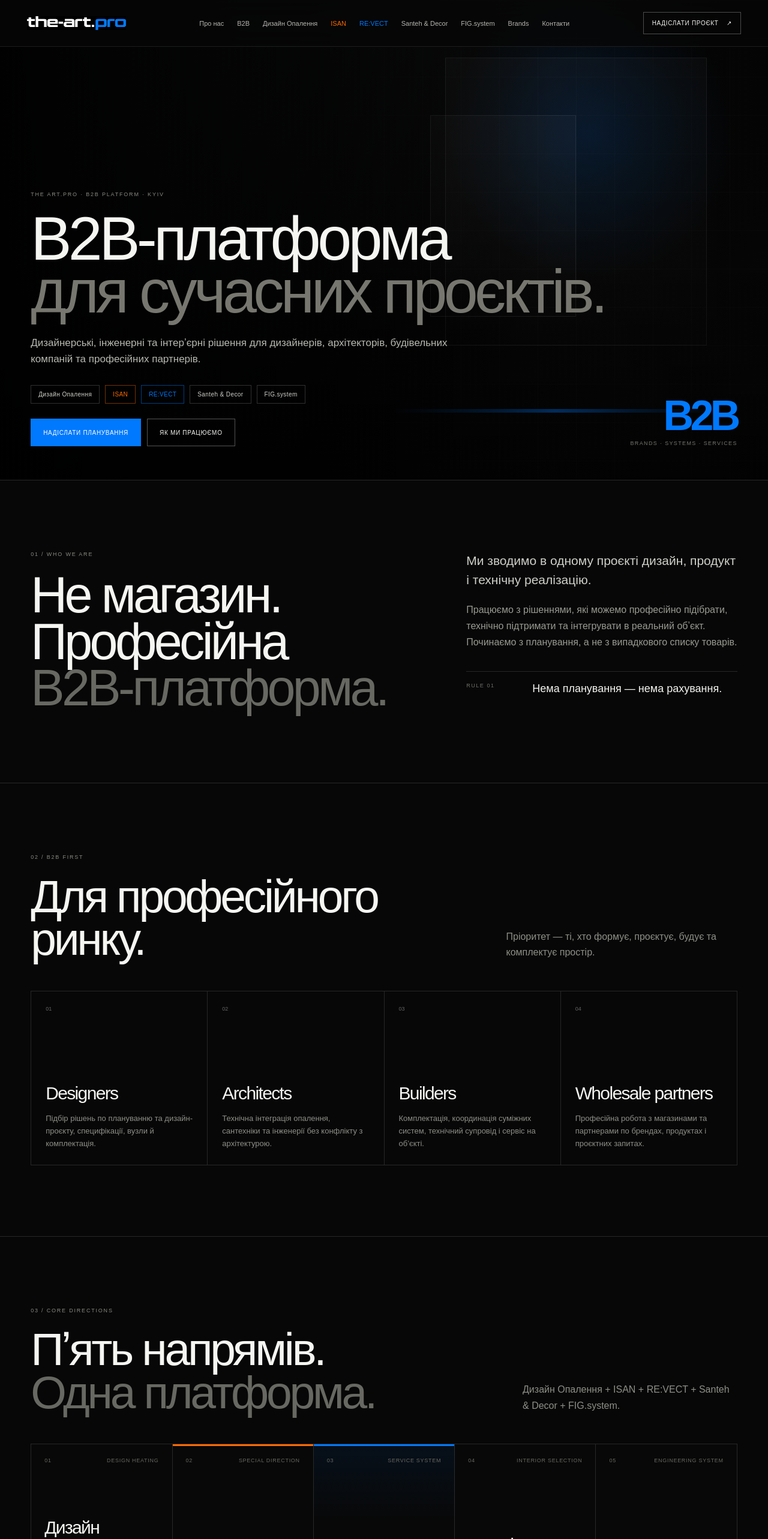
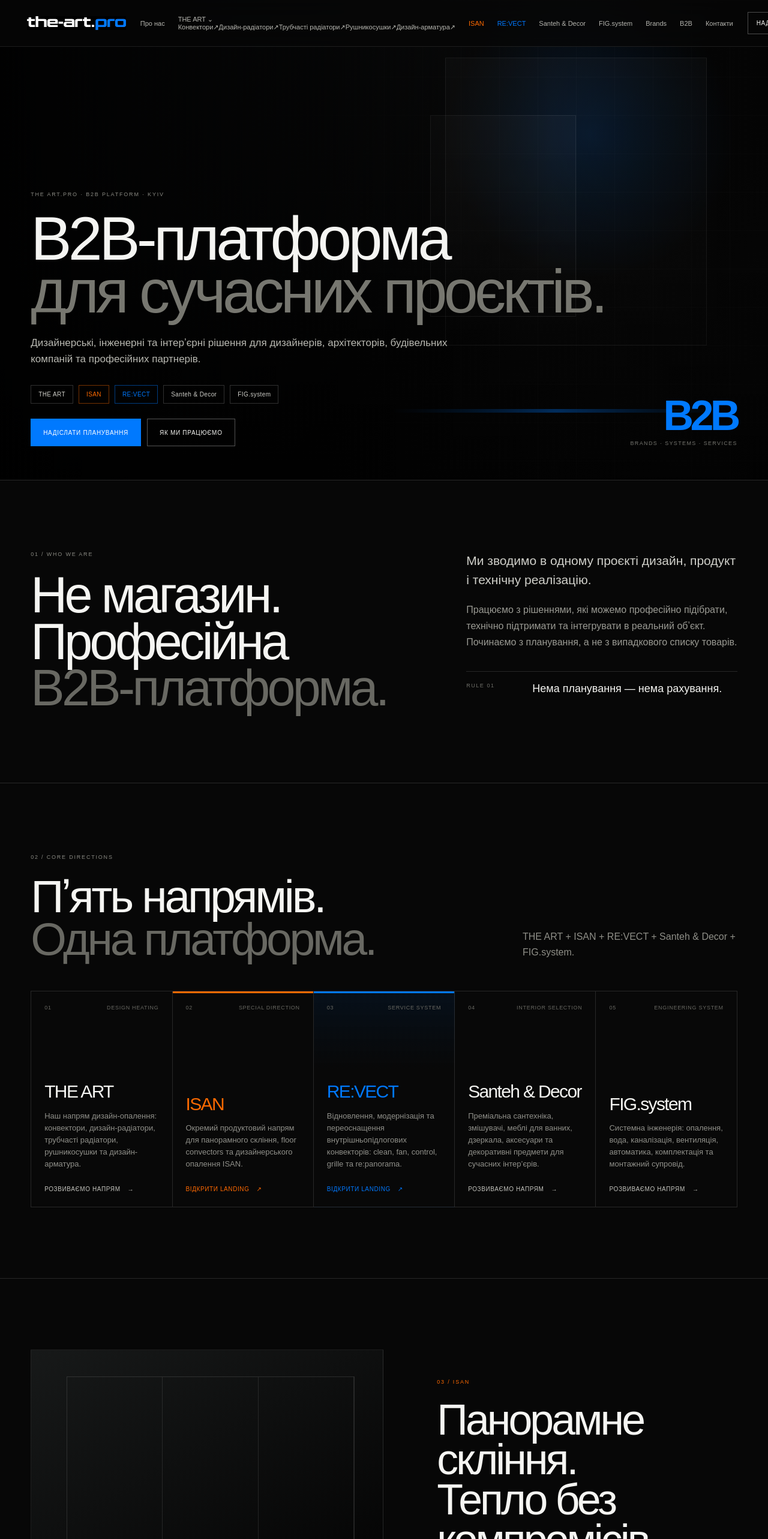
Before and after one commit to oleksandrsam-sys/the-art.pro, a Next.js app: page / in a window 1280 px wide. Shown: the top 2566 px of the page at 60% size. Built offline with nearby package versions, Linux system fonts and the light colour scheme.

Commit message:
Rework main navigation with THE ART dropdown and move B2B after Brands

```diff
--- a/app/page.tsx
+++ b/app/page.tsx
@@ -7,11 +7,11 @@ const audiences = [
 
 const directions = [
   {
-    id: 'design-heating',
+    id: 'the-art',
     no: '01',
-    title: 'Дизайн Опалення',
+    title: 'THE ART',
     subtitle: 'Design heating',
-    text: 'Дизайнерські радіатори, внутрішньопідлогові конвектори, електричні рушникосушки та арматура для інтерʼєрних проєктів.',
+    text: 'Наш напрям дизайн-опалення: конвектори, дизайн-радіатори, трубчасті радіатори, рушникосушки та дизайн-арматура.',
   },
   {
     id: 'isan',
@@ -74,6 +74,8 @@ const services = [
   },
 ]
 
+const theArtMenu = ['Конвектори', 'Дизайн-радіатори', 'Трубчасті радіатори', 'Рушникосушки', 'Дизайн-арматура']
+
 function Logo({width = 165}: {width?: number}) {
   return <img src="/the-art-pro-logo.svg" alt="the-art.pro" width={width} style={{height: 'auto', display: 'block'}} />
 }
@@ -85,194 +87,71 @@ export default function Home() {
         <a href="#top" className="logoLink"><Logo /></a>
         <nav className="nav" aria-label="Головна навігація">
           <a href="#platform">Про нас</a>
-          <a href="#b2b">B2B</a>
-          <a href="#design-heating">Дизайн Опалення</a>
+          <div className="navDropdown">
+            <a className="navDropdownTrigger" href="#the-art">THE ART <span>⌄</span></a>
+            <div className="navDropdownMenu">
+              {theArtMenu.map((item) => <a href="#the-art" key={item}>{item}<span>↗</span></a>)}
+            </div>
+          </div>
           <a className="isanNav" href="/isan">ISAN</a>
           <a className="revectNav" href="/revect">RE:VECT</a>
           <a href="#santeh">Santeh & Decor</a>
           <a href="#fig-system">FIG.system</a>
           <a href="#brands">Brands</a>
+          <a href="#b2b">B2B</a>
           <a href="#contacts">Контакти</a>
         </nav>
         <a className="navCta" href="#project-form">Надіслати проєкт <span>↗</span></a>
       </header>
 
       <section className="hero" id="top">
-        <div className="heroStage" aria-hidden="true">
-          <div className="heroGrid" />
-          <div className="heroPanel panelOne" />
-          <div className="heroPanel panelTwo" />
-          <div className="heroBlue" />
-        </div>
+        <div className="heroStage" aria-hidden="true"><div className="heroGrid" /><div className="heroPanel panelOne" /><div className="heroPanel panelTwo" /><div className="heroBlue" /></div>
         <div className="heroShade" />
         <div className="heroCopy">
           <p className="eyebrow">THE ART.PRO · B2B PLATFORM · KYIV</p>
           <h1>B2B-платформа<br /><span>для сучасних проєктів.</span></h1>
           <p className="lead">Дизайнерські, інженерні та інтерʼєрні рішення для дизайнерів, архітекторів, будівельних компаній та професійних партнерів.</p>
           <div className="heroDirections" aria-label="Основні напрями">
-            <a href="#design-heating">Дизайн Опалення</a>
-            <a className="isanPill" href="/isan">ISAN</a>
-            <a className="revectPill" href="/revect">RE:VECT</a>
-            <a href="#santeh">Santeh & Decor</a>
-            <a href="#fig-system">FIG.system</a>
+            <a href="#the-art">THE ART</a><a className="isanPill" href="/isan">ISAN</a><a className="revectPill" href="/revect">RE:VECT</a><a href="#santeh">Santeh & Decor</a><a href="#fig-system">FIG.system</a>
           </div>
-          <div className="heroActions">
-            <a className="button buttonBlue" href="#project-form">Надіслати планування</a>
-            <a className="button buttonGhost" href="#platform">Як ми працюємо</a>
-          </div>
+          <div className="heroActions"><a className="button buttonBlue" href="#project-form">Надіслати планування</a><a className="button buttonGhost" href="#platform">Як ми працюємо</a></div>
         </div>
         <div className="heroIndex"><span>B2B</span><small>Brands · Systems · Services</small></div>
       </section>
 
       <section className="platform section" id="platform">
         <div className="platformGrid">
-          <div>
-            <p className="kicker">01 / WHO WE ARE</p>
-            <h2>Не магазин.<br />Професійна<br /><span>B2B-платформа.</span></h2>
-          </div>
-          <div className="platformCopy">
-            <p className="largeCopy">Ми зводимо в одному проєкті дизайн, продукт і технічну реалізацію.</p>
-            <p>Працюємо з рішеннями, які можемо професійно підібрати, технічно підтримати та інтегрувати в реальний обʼєкт. Починаємо з планування, а не з випадкового списку товарів.</p>
-            <div className="ruleBlock"><span>RULE 01</span><strong>Нема планування — нема рахування.</strong></div>
-          </div>
-        </div>
-      </section>
-
-      <section className="audience section" id="b2b">
-        <div className="sectionHeader">
-          <div><p className="kicker">02 / B2B FIRST</p><h2>Для професійного<br />ринку.</h2></div>
-          <p>Пріоритет — ті, хто формує, проєктує, будує та комплектує простір.</p>
-        </div>
-        <div className="audienceGrid">
-          {audiences.map(([no, title, text]) => <article key={no}><span>{no}</span><h3>{title}</h3><p>{text}</p></article>)}
+          <div><p className="kicker">01 / WHO WE ARE</p><h2>Не магазин.<br />Професійна<br /><span>B2B-платформа.</span></h2></div>
+          <div className="platformCopy"><p className="largeCopy">Ми зводимо в одному проєкті дизайн, продукт і технічну реалізацію.</p><p>Працюємо з рішеннями, які можемо професійно підібрати, технічно підтримати та інтегрувати в реальний обʼєкт. Починаємо з планування, а не з випадкового списку товарів.</p><div className="ruleBlock"><span>RULE 01</span><strong>Нема планування — нема рахування.</strong></div></div>
         </div>
       </section>
 
       <section className="directions section">
-        <div className="sectionHeader wide">
-          <div><p className="kicker">03 / CORE DIRECTIONS</p><h2>Пʼять напрямів.<br /><span>Одна платформа.</span></h2></div>
-          <p>Дизайн Опалення + ISAN + RE:VECT + Santeh & Decor + FIG.system.</p>
-        </div>
+        <div className="sectionHeader wide"><div><p className="kicker">02 / CORE DIRECTIONS</p><h2>Пʼять напрямів.<br /><span>Одна платформа.</span></h2></div><p>THE ART + ISAN + RE:VECT + Santeh & Decor + FIG.system.</p></div>
         <div className="directionGrid">
-          {directions.map((item) => (
-            <article className={`directionCard ${item.tone === 'isan' ? 'directionIsan' : ''} ${item.tone === 'revect' ? 'directionRevect' : ''}`} id={item.id} key={item.id}>
-              <div className="cardTop"><span>{item.no}</span><span>{item.subtitle}</span></div>
-              <div>
-                <h3>{item.title}</h3>
-                <p>{item.text}</p>
-                {item.href ? <a href={item.href}>Відкрити landing <b>↗</b></a> : <span className="cardLink">Розвиваємо напрям <b>→</b></span>}
-              </div>
-            </article>
-          ))}
+          {directions.map((item) => <article className={`directionCard ${item.tone === 'isan' ? 'directionIsan' : ''} ${item.tone === 'revect' ? 'directionRevect' : ''}`} id={item.id} key={item.id}><div className="cardTop"><span>{item.no}</span><span>{item.subtitle}</span></div><div><h3>{item.title}</h3><p>{item.text}</p>{item.href ? <a href={item.href}>Відкрити landing <b>↗</b></a> : <span className="cardLink">Розвиваємо напрям <b>→</b></span>}</div></article>)}
         </div>
       </section>
 
-      <section className="isanFeature section">
-        <div className="isanVisual" aria-hidden="true">
-          <div className="glass"><i /><i /><i /></div>
-          <div className="floor" />
-          <div className="grille">{Array.from({length: 26}).map((_, i) => <i key={i} />)}</div>
-          <strong>ISAN</strong>
-        </div>
-        <div className="featureCopy">
-          <p className="kicker isanKicker">04 / ISAN</p>
-          <h2>Панорамне скління.<br />Тепло без компромісів.</h2>
-          <p>Окремий продуктовий landing про внутрішньопідлогові конвектори, Modular grille, правильну привʼязку до скла та технічний підбір.</p>
-          <a className="textLink isanLink" href="/isan">Перейти до ISAN <span>↗</span></a>
-        </div>
-      </section>
+      <section className="isanFeature section"><div className="isanVisual" aria-hidden="true"><div className="glass"><i /><i /><i /></div><div className="floor" /><div className="grille">{Array.from({length: 26}).map((_, i) => <i key={i} />)}</div><strong>ISAN</strong></div><div className="featureCopy"><p className="kicker isanKicker">03 / ISAN</p><h2>Панорамне скління.<br />Тепло без компромісів.</h2><p>Окремий продуктовий landing про внутрішньопідлогові конвектори, Modular grille, правильну привʼязку до скла та технічний підбір.</p><a className="textLink isanLink" href="/isan">Перейти до ISAN <span>↗</span></a></div></section>
 
-      <section className="revectFeature section">
-        <div className="revectVisual" aria-hidden="true">
-          <div className="revectOld">OLD</div>
-          <div className="revectLine" />
-          <div className="revectNew">RE:VECT</div>
-          <div className="revectGrille">{Array.from({length: 24}).map((_, i) => <i key={i} />)}</div>
-        </div>
-        <div className="featureCopy">
-          <p className="kicker revectKicker">05 / RE:VECT</p>
-          <h2>Не міняти все.<br />Оновити те, що є.</h2>
-          <p>Сервісна система для існуючих внутрішньопідлогових конвекторів: очищення, вентилятори, автоматика, решітки, модернізація та re:panorama.</p>
-          <a className="textLink revectLink" href="/revect">Перейти до RE:VECT <span>↗</span></a>
-        </div>
-      </section>
+      <section className="revectFeature section"><div className="revectVisual" aria-hidden="true"><div className="revectOld">OLD</div><div className="revectLine" /><div className="revectNew">RE:VECT</div><div className="revectGrille">{Array.from({length: 24}).map((_, i) => <i key={i} />)}</div></div><div className="featureCopy"><p className="kicker revectKicker">04 / RE:VECT</p><h2>Не міняти все.<br />Оновити те, що є.</h2><p>Сервісна система для існуючих внутрішньопідлогових конвекторів: очищення, вентилятори, автоматика, решітки, модернізація та re:panorama.</p><a className="textLink revectLink" href="/revect">Перейти до RE:VECT <span>↗</span></a></div></section>
 
-      <section className="brands section" id="brands">
-        <div className="sectionHeader">
-          <div><p className="kicker">06 / BRANDS</p><h2>Бренди, з якими<br />ми реально працюємо.</h2></div>
-          <p>Тільки затверджений портфель. Без випадкових логотипів «для кількості».</p>
-        </div>
-        <div className="brandGrid">
-          {brands.map((brand, i) => <div className={brand === 'ISAN' ? 'brandIsan' : ''} key={brand}><span>{String(i + 1).padStart(2, '0')}</span><strong>{brand}</strong></div>)}
-        </div>
-      </section>
+      <section className="brands section" id="brands"><div className="sectionHeader"><div><p className="kicker">05 / BRANDS</p><h2>Бренди, з якими<br />ми реально працюємо.</h2></div><p>Тільки затверджений портфель. Без випадкових логотипів «для кількості».</p></div><div className="brandGrid">{brands.map((brand, i) => <div className={brand === 'ISAN' ? 'brandIsan' : ''} key={brand}><span>{String(i + 1).padStart(2, '0')}</span><strong>{brand}</strong></div>)}</div></section>
 
-      <section className="services section" id="services">
-        <div className="sectionHeader wide">
-          <div><p className="kicker">07 / OUR SYSTEMS</p><h2>Власні системи<br />та сервіси.</h2></div>
-          <p>Тільки те, що є нашою компетенцією, системою або сервісним напрямом.</p>
-        </div>
-        <div className="serviceGrid">
-          {services.map((service, i) => (
-            <a className={service.tone === 'revect' ? 'serviceCard serviceRevect' : 'serviceCard'} href={service.href} key={service.name}>
-              <div><span>0{i + 1}</span><small>{service.tag}</small></div>
-              <h3>{service.name}</h3>
-              <p>{service.text}</p>
-              <span className="serviceArrow">↗</span>
-            </a>
-          ))}
-        </div>
-      </section>
+      <section className="audience section" id="b2b"><div className="sectionHeader"><div><p className="kicker">06 / B2B FIRST</p><h2>Для професійного<br />ринку.</h2></div><p>Пріоритет — ті, хто формує, проєктує, будує та комплектує простір.</p></div><div className="audienceGrid">{audiences.map(([no, title, text]) => <article key={no}><span>{no}</span><h3>{title}</h3><p>{text}</p></article>)}</div></section>
 
-      <section className="santehFeature section" id="santeh">
-        <div>
-          <p className="kicker">08 / SANTEH & DECOR</p>
-          <h2>Не тільки інженерія.<br /><span>Предмети, які формують інтерʼєр.</span></h2>
-        </div>
-        <div>
-          <p className="largeCopy">Сантехнічні та декоративні дизайн-рішення — окрема частина платформи.</p>
-          <p>Змішувачі, душові системи, ванни, умивальники, меблі, дзеркала, аксесуари та майбутній преміальний портфель разом із профільними партнерами.</p>
-          <div className="santehTags"><span>Bathroom</span><span>Furniture</span><span>Mirrors</span><span>Accessories</span><span>Decor</span></div>
-        </div>
-      </section>
+      <section className="services section" id="services"><div className="sectionHeader wide"><div><p className="kicker">07 / OUR SYSTEMS</p><h2>Власні системи<br />та сервіси.</h2></div><p>Тільки те, що є нашою компетенцією, системою або сервісним напрямом.</p></div><div className="serviceGrid">{services.map((service, i) => <a className={service.tone === 'revect' ? 'serviceCard serviceRevect' : 'serviceCard'} href={service.href} key={service.name}><div><span>0{i + 1}</span><small>{service.tag}</small></div><h3>{service.name}</h3><p>{service.text}</p><span className="serviceArrow">↗</span></a>)}</div></section>
 
-      <section className="figFeature section" id="fig-system">
-        <div>
-          <p className="kicker">09 / FIG.SYSTEM</p>
-          <h2>Інженерія як<br />система, а не набір<br />окремих робіт.</h2>
-        </div>
-        <div className="figList">
-          {['Опалення','Водопостачання','Каналізація','Вентиляція','Автоматика','FIG.smart / re:smart'].map((item, i) => <div key={item}><span>0{i+1}</span><strong>{item}</strong><b>↗</b></div>)}
-        </div>
-      </section>
+      <section className="santehFeature section" id="santeh"><div><p className="kicker">08 / SANTEH & DECOR</p><h2>Не тільки інженерія.<br /><span>Предмети, які формують інтерʼєр.</span></h2></div><div><p className="largeCopy">Сантехнічні та декоративні дизайн-рішення — окрема частина платформи.</p><p>Змішувачі, душові системи, ванни, умивальники, меблі, дзеркала, аксесуари та майбутній преміальний портфель разом із профільними партнерами.</p><div className="santehTags"><span>Bathroom</span><span>Furniture</span><span>Mirrors</span><span>Accessories</span><span>Decor</span></div></div></section>
 
-      <section className="projectNote section">
-        <p className="kicker">10 / PROJECT LOGIC</p>
-        <h2>Plan → Selection → Brands → System → Supply → Service</h2>
-        <p>Спочатку професійна задача, потім напрям і бренд, далі наша технічна та сервісна участь.</p>
-      </section>
+      <section className="figFeature section" id="fig-system"><div><p className="kicker">09 / FIG.SYSTEM</p><h2>Інженерія як<br />система, а не набір<br />окремих робіт.</h2></div><div className="figList">{['Опалення','Водопостачання','Каналізація','Вентиляція','Автоматика','FIG.smart / re:smart'].map((item, i) => <div key={item}><span>0{i+1}</span><strong>{item}</strong><b>↗</b></div>)}</div></section>
 
-      <section className="startProject section" id="project-form">
-        <div className="startTitle">
-          <p className="kicker kickerDark">11 / START A PROJECT</p>
-          <h2>Є планування?<br /><span>Починаємо.</span></h2>
-          <p>Єдина точка входу для дизайнерів, архітекторів, будівельників та B2B-партнерів.</p>
-        </div>
-        <form className="projectForm">
-          <label><span>Імʼя</span><input type="text" placeholder="Як до вас звертатися" /></label>
-          <label><span>Телефон / Telegram</span><input type="text" placeholder="+380" /></label>
-          <label><span>Хто ви</span><select defaultValue=""><option value="" disabled>Оберіть</option><option>Дизайнер</option><option>Архітектор</option><option>Будівельна компанія</option><option>Магазин / B2B партнер</option></select></label>
-          <label><span>Напрям</span><select defaultValue=""><option value="" disabled>Оберіть</option><option>Дизайн Опалення</option><option>ISAN</option><option>RE:VECT</option><option>Santeh & Decor</option><option>FIG.system</option></select></label>
-          <label className="fullField"><span>Коротко про задачу</span><textarea placeholder="Обʼєкт, місто, стадія, що потрібно..." /></label>
-          <button type="button">Надіслати проєкт <span>↗</span></button>
-        </form>
-      </section>
+      <section className="projectNote section"><p className="kicker">10 / PROJECT LOGIC</p><h2>Plan → Selection → Brands → System → Supply → Service</h2><p>Спочатку професійна задача, потім напрям і бренд, далі наша технічна та сервісна участь.</p></section>
 
-      <footer className="footer" id="contacts">
-        <div className="footerMain"><Logo width={205} /><p>B2B platform<br />Kyiv · Ukraine</p></div>
-        <div className="footerNav"><a href="#platform">Про нас</a><a href="#b2b">B2B</a><a href="#design-heating">Дизайн Опалення</a><a className="isanNav" href="/isan">ISAN</a><a className="revectNav" href="/revect">RE:VECT</a><a href="#santeh">Santeh & Decor</a><a href="#fig-system">FIG.system</a><a href="#brands">Brands</a><a href="#contacts">Контакти</a></div>
-        <div className="footerBottom"><span>© 2026 THE ART.PRO</span><a href="/studio">CMS / STUDIO</a><a href="#top">UP ↑</a></div>
-      </footer>
+      <section className="startProject section" id="project-form"><div className="startTitle"><p className="kicker kickerDark">11 / START A PROJECT</p><h2>Є планування?<br /><span>Починаємо.</span></h2><p>Єдина точка входу для дизайнерів, архітекторів, будівельників та B2B-партнерів.</p></div><form className="projectForm"><label><span>Імʼя</span><input type="text" placeholder="Як до вас звертатися" /></label><label><span>Телефон / Telegram</span><input type="text" placeholder="+380" /></label><label><span>Хто ви</span><select defaultValue=""><option value="" disabled>Оберіть</option><option>Дизайнер</option><option>Архітектор</option><option>Будівельна компанія</option><option>Магазин / B2B партнер</option></select></label><label><span>Напрям</span><select defaultValue=""><option value="" disabled>Оберіть</option><option>THE ART — дизайн-опалення</option><option>ISAN</option><option>RE:VECT</option><option>Santeh & Decor</option><option>FIG.system</option></select></label><label className="fullField"><span>Коротко про задачу</span><textarea placeholder="Обʼєкт, місто, стадія, що потрібно..." /></label><button type="button">Надіслати проєкт <span>↗</span></button></form></section>
+
+      <footer className="footer" id="contacts"><div className="footerMain"><Logo width={205} /><p>B2B platform<br />Kyiv · Ukraine</p></div><div className="footerNav"><a href="#platform">Про нас</a><a href="#the-art">THE ART</a><a className="isanNav" href="/isan">ISAN</a><a className="revectNav" href="/revect">RE:VECT</a><a href="#santeh">Santeh & Decor</a><a href="#fig-system">FIG.system</a><a href="#brands">Brands</a><a href="#b2b">B2B</a><a href="#contacts">Контакти</a></div><div className="footerBottom"><span>© 2026 THE ART.PRO</span><a href="/studio">CMS / STUDIO</a><a href="#top">UP ↑</a></div></footer>
     </main>
   )
 }
```
